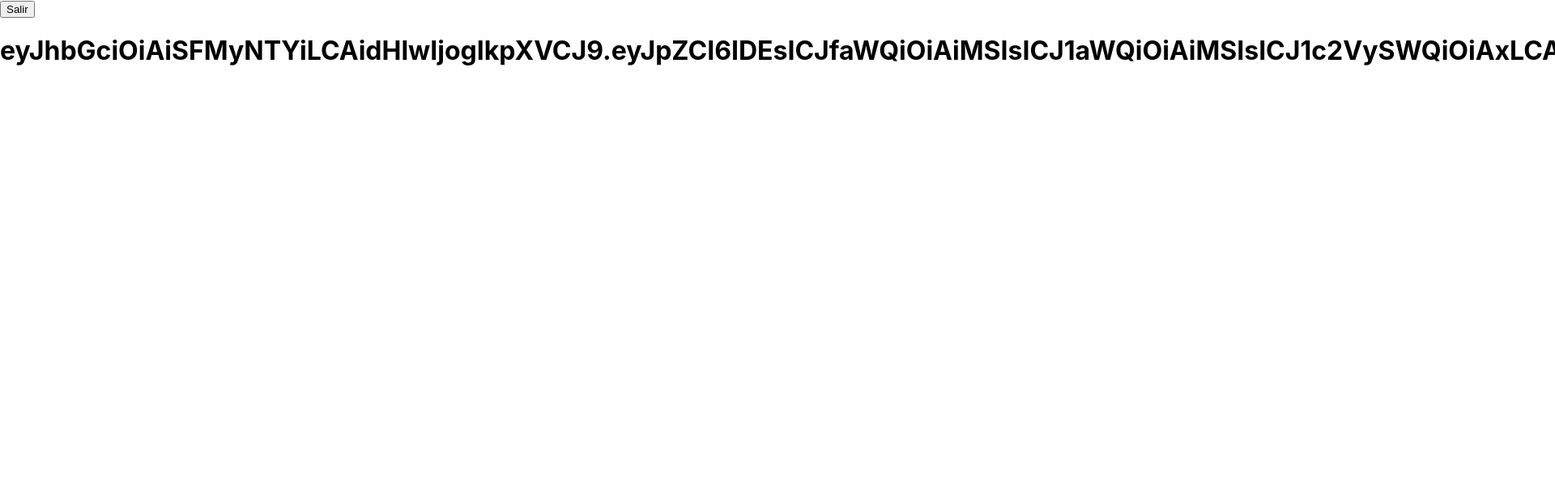
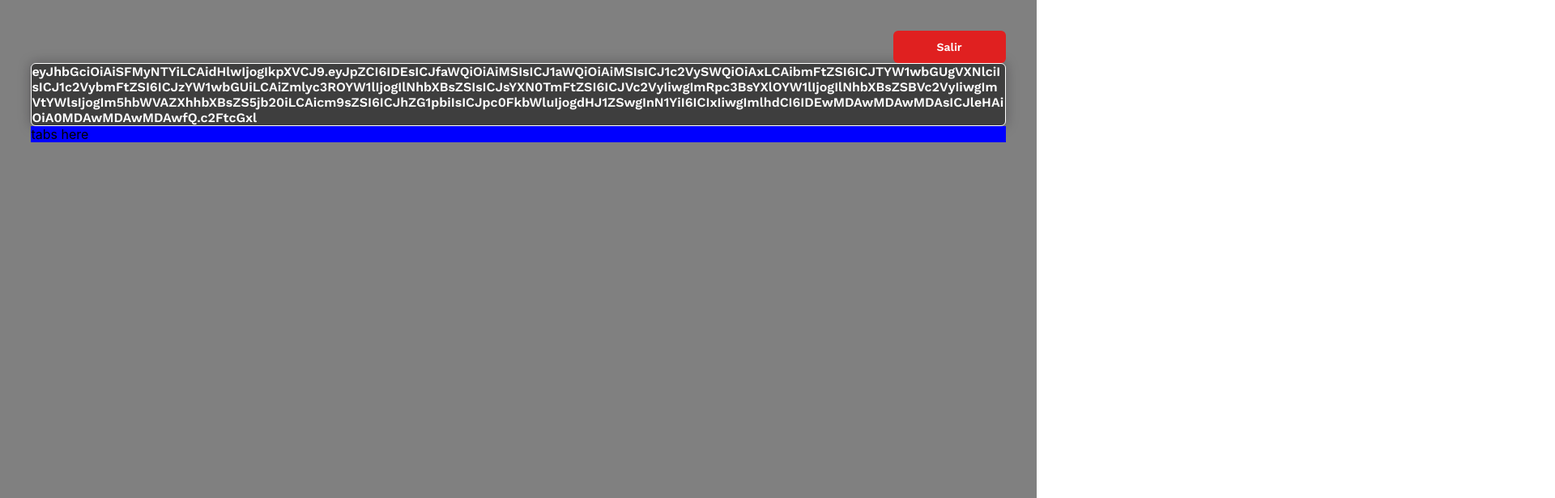
Before and after one commit to DiegoValenciaRoman/barracksgg, a React (Create React App) app in the folder barracksgg/: page /account/data in a window 1280 px wide. Shown: the top 616 px of the page at 81% size, 1920 px wide, since content can reach past the window. Built offline with nearby package versions, Linux system fonts and the light colour scheme; sample sign-in values are in the browser's storage.

Commit message:
Primeros cambios visuales
se creó el esqueleto de la segunda vista

```diff
--- a/barracksgg/src/App.css
+++ b/barracksgg/src/App.css
@@ -75,3 +75,54 @@
   font-size: 14px;
   line-height: 14px;
 }
+
+.mainDashboardContainer {
+  gap: 1rem;
+  grid-auto-flow: row;
+  margin: 0 0 1rem 0;
+}
+.dashboard {
+  background-color: gray;
+  position: absolute;
+  top: 0;
+  right: 0;
+  bottom: 0;
+  left: 0;
+  padding: 3%;
+}
+.token {
+  word-wrap: break-word;
+  background: #3e3e3e;
+  border: 1px solid #ffffff;
+  box-sizing: border-box;
+  box-shadow: 0px 0px 15px rgba(17, 15, 21, 0.35);
+  border-radius: 6px;
+  font-family: Work Sans;
+  font-style: normal;
+  font-weight: normal;
+  font-size: 16px;
+  color: white;
+}
+.logOutButton {
+  width: 139px;
+  height: 40px;
+  background-color: #e02020;
+  color: white;
+  border-radius: 6px;
+  font-family: Work Sans;
+  font-style: normal;
+  font-weight: normal;
+  font-size: 14px;
+  line-height: 14px;
+  /* identical to box height, or 100% */
+
+  text-align: center;
+  border: none;
+}
+
+.buttons {
+  text-align: right;
+}
+.tabContainerDashboard {
+  background-color: blue;
+}
--- a/barracksgg/src/components/DashboardComponent/Dashboard.js
+++ b/barracksgg/src/components/DashboardComponent/Dashboard.js
@@ -16,9 +16,18 @@ function Dashboard() {
     }
   }, [user]);
   return (
-    <div>
-      <button onClick={logOut}>Salir</button>
-      <h1>{user?.token}</h1>
+    <div className="dashboard">
+      <div className="mainDashboardContainer">
+        <div className="headerDashboard">
+          <div className="buttons">
+            <button onClick={logOut} className="logOutButton">
+              Salir
+            </button>
+          </div>
+          <div className="token">{user?.token}</div>
+        </div>
+        <div className="tabContainerDashboard">tabs here</div>
+      </div>
     </div>
   );
 }
--- a/barracksgg/src/components/LoginComponent/Login.js
+++ b/barracksgg/src/components/LoginComponent/Login.js
@@ -36,6 +36,11 @@ function Login() {
     return formData.mail === "" || formData.password === "";
   };
 
+  /**
+   * @params None, uses local component state
+   * @description Dispatchs form's data to the action that makes the api request
+   * @returns void
+   */
   const login = () => {
     console.log(formData);
     if (checkEmptyForm()) {
@@ -46,7 +51,6 @@ function Login() {
   };
 
   useEffect(() => {
-    console.log("select user ", user);
     if (user.isAuth) {
       history.push("/account/data");
     }
```
